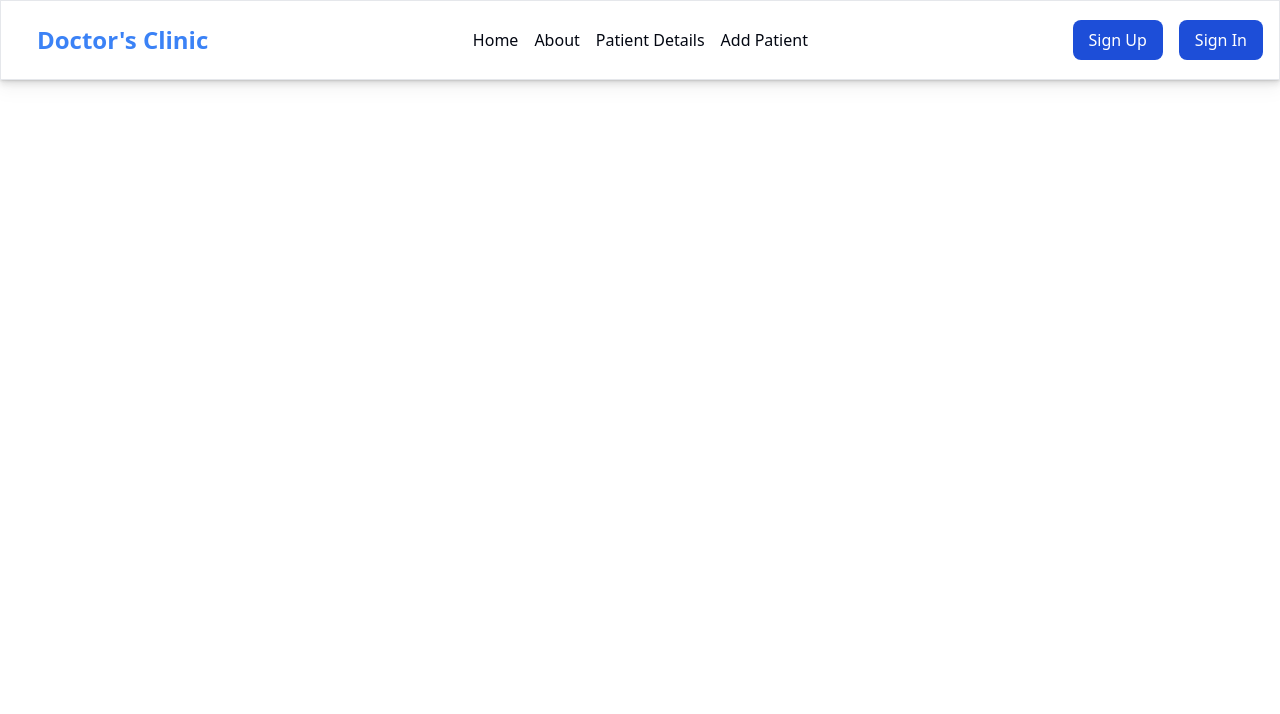
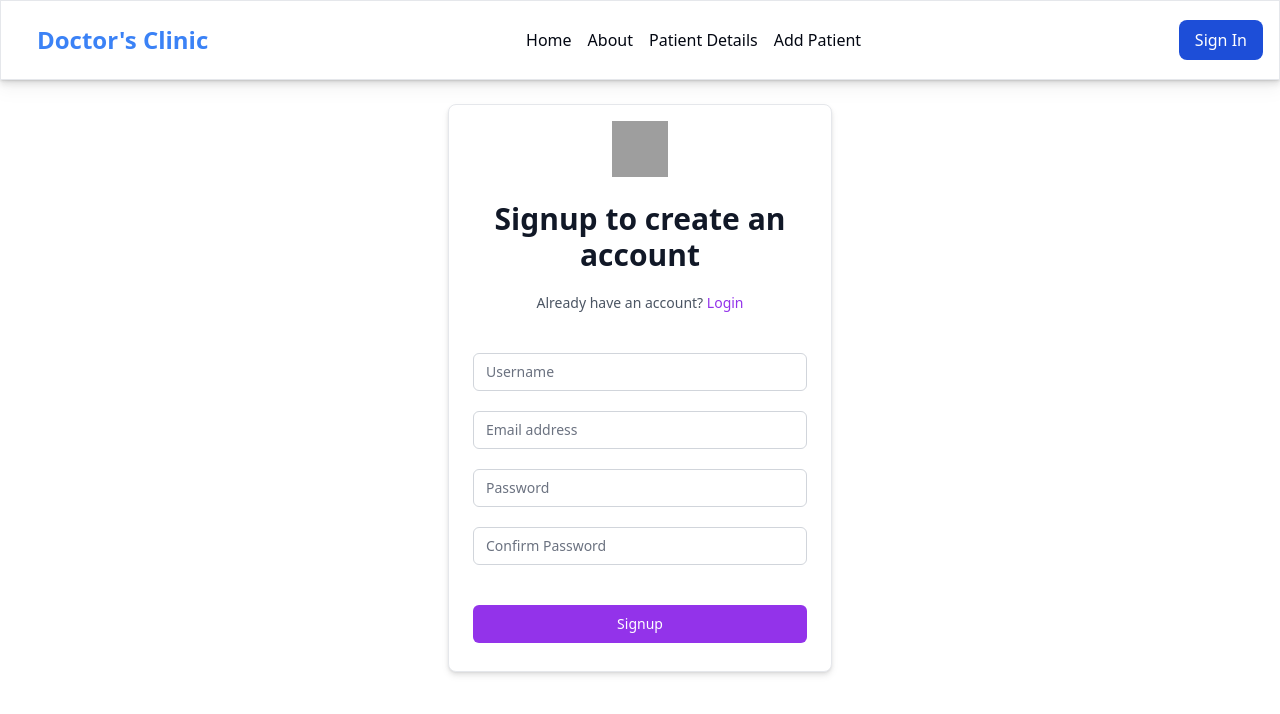
Before and after one commit to aryan-raj-raushan/hospital-data, a React (Create React App) app: page /signup in a window 1280 px wide. Shown: the top 714 px of the page. Built offline with nearby package versions, Linux system fonts and the light colour scheme; grey boxes are pictures that could not be loaded.

Commit message:
add login page

```diff
--- a/src/App.tsx
+++ b/src/App.tsx
@@ -12,6 +12,10 @@ import { library } from '@fortawesome/fontawesome-svg-core'
 import { fab } from '@fortawesome/free-brands-svg-icons'
 import { fas } from '@fortawesome/free-solid-svg-icons'
 import { far } from '@fortawesome/free-regular-svg-icons'
+// import Login from "./component/Login/Login";
+// import SignUp from "./component/Login/SignUp";
+import SignUpPage from "./component/Login/SignUpPage";
+import LoginPage from "./component/Login/LoginPage";
 
 const App = () => {
   return (
@@ -23,6 +27,9 @@ const App = () => {
           <Route path="/about" element={<About />} />
           <Route path="/patients" element={<Patients />} />
           <Route path="/add-patients" element={<AddPatientDetails />} />
+          <Route path="/signup" element={<SignUpPage />} />
+          <Route path="/login" element={<LoginPage />} />
+
         </Routes>
       </div>
     </Router>
--- a/src/component/Home/footer/footer.tsx
+++ b/src/component/Home/footer/footer.tsx
@@ -1,9 +1,8 @@
 
 import { FontAwesomeIcon } from "@fortawesome/react-fontawesome";
-import React from "react";
 import { footerLinks, icons } from "../../Const/const";
 
-function Footer() {
+const Footer = () => {
   return (
     <div className="">
       <div className="flex flex-wrap justify-around px-28">
@@ -19,6 +18,8 @@ function Footer() {
                   href={item.link}
                   className="hover:scale-110 duration-300 transition-all ease-in-out"
                   key={index}
+                  target="_blank"
+                  rel="noopener noreferrer"
                 >
                   <FontAwesomeIcon icon={item.icon} size="lg" />
                 </a>
@@ -31,7 +32,9 @@ function Footer() {
             key={index}
             className="pb-4 flex flex-col gap-2 justify-between text-start"
           >
-            <h6 className="text-gray-700 text-base text-start">{section.title}</h6>
+            <h6 className="text-gray-700 text-base text-start">
+              {section.title}
+            </h6>
             <ul className="space-y-2">
               {section.links.map((link, linkIndex) => (
                 <li key={linkIndex}>
@@ -54,6 +57,6 @@ function Footer() {
       </div>
     </div>
   );
-}
+};
 
 export default Footer;
--- /dev/null
+++ b/src/component/Login/FormAction.tsx
@@ -0,0 +1,25 @@
+import React from "react";
+
+const FormAction = ({
+  handleSubmit,
+  type = "Button",
+  action = "submit",
+  text,
+}: any) => {
+  return (
+    <>
+      {type === "Button" ? (
+        <button
+          type={action}
+          className="group relative w-full flex justify-center py-2 px-4 border border-transparent text-sm font-medium rounded-md text-white bg-purple-600 hover:bg-purple-700 focus:outline-none focus:ring-2 focus:ring-offset-2 focus:ring-purple-500 mt-10"
+          onClick={handleSubmit} // Changed "onSubmit" to "onClick" for button click handling
+        >
+          {text}
+        </button>
+      ) : (
+        <></>
+      )}
+    </>
+  );
+};
+export default FormAction;
--- /dev/null
+++ b/src/component/Login/FormExtra.tsx
@@ -0,0 +1,27 @@
+import React from 'react';
+
+const FormExtra = () => {
+  return (
+    <div className="flex items-center justify-between">
+      <div className="flex items-center">
+        <input
+          id="remember-me"
+          name="remember-me"
+          type="checkbox"
+          className="h-4 w-4 text-purple-600 focus:ring-purple-500 border-gray-300 rounded"
+        />
+        <label htmlFor="remember-me" className="ml-2 block text-sm text-gray-900">
+          Remember me
+        </label>
+      </div>
+
+      <div className="text-sm">
+        <a href="/" className="font-medium text-purple-600 hover:text-purple-500">
+          Forgot your password?
+        </a>
+      </div>
+    </div>
+  );
+}
+
+export default FormExtra
--- /dev/null
+++ b/src/component/Login/Header.tsx
@@ -0,0 +1,37 @@
+import React from "react";
+import { Link } from "react-router-dom";
+
+export type HeaderPropType = {
+  heading: string;
+  paragraph: string;
+  linkName: any
+  linkUrl: any
+}
+
+const Header = ({ heading, paragraph, linkName, linkUrl = "/" }:HeaderPropType) => {
+  return (
+    <div className="pb-5">
+      <div className="flex justify-center">
+        <img
+          alt=""
+          className="h-14 w-14"
+          src="https://ik.imagekit.io/pibjyepn7p9/Lilac_Navy_Simple_Line_Business_Logo_CGktk8RHK.png?ik-sdk-version=javascript-1.4.3&updatedAt=1649962071315"
+        />
+      </div>
+      <h2 className="mt-6 text-center text-3xl font-extrabold text-gray-900">
+        {heading}
+      </h2>
+      <p className="text-center text-sm text-gray-600 mt-5">
+        {paragraph}{" "}
+        <Link
+          to={linkUrl}
+          className="font-medium text-purple-600 hover:text-purple-500"
+        >
+          {linkName}
+        </Link>
+      </p>
+    </div>
+  );
+};
+
+export default Header;
--- /dev/null
+++ b/src/component/Login/Input.tsx
@@ -0,0 +1,49 @@
+import React from "react";
+
+const fixedInputClass =
+  "rounded-md appearance-none relative block w-full px-3 py-2 border border-gray-300 placeholder-gray-500 text-gray-900 focus:outline-none focus:ring-purple-500 focus:border-purple-500 focus:z-10 sm:text-sm";
+
+export type InputPropType = {
+  handleChange: any;
+  value: any;
+  labelText?: string;
+  labelFor?: any;
+  id: any;
+  name: string;
+  type?: any;
+  isRequired: boolean;
+  placeholder?: string;
+  customClass?: string;
+};
+const Input = ({
+  handleChange,
+  value,
+  labelText,
+  labelFor,
+  id,
+  name,
+  type,
+  isRequired = false,
+  placeholder,
+  customClass,
+}: InputPropType) => {
+  return (
+    <div className="my-5">
+      <label htmlFor={labelFor} className="sr-only">
+        {labelText}
+      </label>
+      <input
+        onChange={handleChange}
+        value={value}
+        id={id}
+        name={name}
+        type={type}
+        required={isRequired}
+        className={`${fixedInputClass} ${customClass}`}
+        placeholder={placeholder}
+      />
+    </div>
+  );
+};
+
+export default Input;
--- /dev/null
+++ b/src/component/Login/Login.tsx
@@ -0,0 +1,68 @@
+import React, { useState } from "react";
+import Input from "./Input";
+import { loginFields } from "../Const/const";
+import FormAction from "./FormAction";
+import FormExtra from "./FormExtra";
+
+const fields = loginFields;
+const fieldsState: any = {};
+fields.forEach((field: any) => (fieldsState[field.id] = ""));
+
+const Login = () => {
+  const [loginState, setLoginState] = useState(fieldsState);
+
+  const handleChange = (e: any) => {
+    setLoginState({ ...loginState, [e.target.id]: e.target.value });
+  };
+
+  const handleSubmit = (e: any) => {
+    e.preventDefault();
+    authenticateUser();
+  };
+  const apiKey = 1234
+
+  //Handle Login API Integration here
+  const authenticateUser = () =>{
+
+
+    const endpoint=`https://api.loginradius.com/identity/v2/auth/login?apikey=${apiKey}`;
+     fetch(endpoint,
+         {
+         method:'POST',
+         headers: {
+         'Content-Type': 'application/json'
+         },
+         body:JSON.stringify(loginFields)
+         }).then(response=>response.json())
+         .then(data=>{
+            //API Success from LoginRadius Login API
+         })
+         .catch(error=>console.log(error))
+
+}
+
+  return (
+    <form className="space-y-6">
+      <div className="space-y-2">
+        {fields.map((field) => (
+          <Input
+            key={field.id}
+            handleChange={handleChange}
+            value={loginState[field.id]}
+            labelText={field.labelText}
+            labelFor={field.labelFor}
+            id={field.id}
+            name={field.name}
+            type={field.type}
+            isRequired={field.isRequired}
+            placeholder={field.placeholder}
+          />
+        ))}
+      </div>
+      <FormExtra />
+      <FormAction handleSubmit={handleSubmit} text="Login" />
+    </form>
+  );
+};
+
+export default Login;
--- /dev/null
+++ b/src/component/Login/LoginPage.tsx
@@ -0,0 +1,20 @@
+import Header from "./Header";
+import Login from "./Login";
+
+const LoginPage = () => {
+  return (
+    <div className="w-full bg-white pt-14 flex justify-center items-center">
+      <div className="bg-white flex flex-col border border-gray-200 rounded-lg shadow-sm justify-center w-80 px-6 pt-4 pb-7">
+        <Header
+          heading="Login to your account"
+          paragraph="Don't have an account yet? "
+          linkName="Signup"
+          linkUrl="/signup"
+        />
+        <Login />
+      </div>
+    </div>
+  );
+};
+
+export default LoginPage;
--- /dev/null
+++ b/src/component/Login/SignUp.tsx
@@ -0,0 +1,49 @@
+import React, { useState } from "react";
+import FormAction from "./FormAction";
+import Input from "./Input";
+import { signupFields } from "../Const/const";
+
+const fields = signupFields;
+const fieldsState: any = {};
+
+fields.forEach((field: any) => (fieldsState[field.id] = ""));
+
+export default function Signup() {
+  const [signupState, setSignupState] = useState(fieldsState);
+
+  const handleChange = (e: any) =>
+    setSignupState({ ...signupState, [e.target.id]: e.target.value });
+
+  const handleSubmit = (e: any) => {
+    e.preventDefault();
+    console.log(signupState);
+    createAccount();
+  };
+
+  // Handle Signup API Integration here
+  const createAccount = () => {
+    // Implement your signup API integration here
+  };
+
+  return (
+    <form className="space-y-6" onSubmit={handleSubmit}>
+      <div className="">
+        {fields.map((field) => (
+          <Input
+            key={field.id}
+            handleChange={handleChange}
+            value={signupState[field.id]}
+            labelText={field.labelText}
+            labelFor={field.labelFor}
+            id={field.id}
+            name={field.name}
+            type={field.type}
+            isRequired={field.isRequired}
+            placeholder={field.placeholder}
+          />
+        ))}
+        <FormAction handleSubmit={handleSubmit} text="Signup" />
+      </div>
+    </form>
+  );
+}
--- /dev/null
+++ b/src/component/Login/SignUpPage.tsx
@@ -0,0 +1,21 @@
+import React from "react";
+import Signup from "./SignUp";
+import Header from "./Header";
+
+const SignUpPage = () => {
+  return (
+    <div className="w-full bg-white pt-6 flex justify-center items-center">
+      <div className="bg-white flex flex-col border border-gray-200 rounded-lg shadow-sm drop-shadow-md justify-center w-96 px-6 pt-4 pb-7">
+        <Header
+          heading="Signup to create an account"
+          paragraph="Already have an account? "
+          linkName="Login"
+          linkUrl="/login"
+        />
+        <Signup />
+      </div>
+    </div>
+  );
+};
+
+export default SignUpPage;
--- a/src/component/Navbar/Navbar.tsx
+++ b/src/component/Navbar/Navbar.tsx
@@ -1,6 +1,6 @@
 import { FontAwesomeIcon } from "@fortawesome/react-fontawesome";
 import { useState } from "react";
-import { Link, NavLink } from "react-router-dom";
+import { Link, NavLink, useNavigate } from "react-router-dom";
 import {
   faHouseChimney,
   faUser,
@@ -39,6 +39,8 @@ const Navbar = () => {
       setMobileMenuOpen(!mobileMenuOpen);
     }
   };
+
+  const navigate = useNavigate()
 
   return (
     <nav className="bg-white border drop-shadow-lg shadow px-4 py-2 flex justify-between items-center md:h-20 relative">
@@ -91,10 +93,10 @@ const Navbar = () => {
 
       {/* Sign Up and Sign In */}
       <div className="hidden md:flex space-x-4">
-        <button className="transition duration-300 bg-blue-700 hover:bg-blue-600 text-white px-4 py-2 rounded-lg hover:scale-110">
+        {/* <button onClick={()=> navigate("/signup")} className="transition duration-300 bg-blue-700 hover:bg-blue-600 text-white px-4 py-2 rounded-lg hover:scale-110">
           Sign Up
-        </button>
-        <button className="transition duration-300 bg-blue-700 hover:bg-blue-600 text-white px-4 py-2 rounded-lg hover:scale-110">
+        </button> */}
+        <button onClick={()=> navigate("/login")} className="transition duration-300 bg-blue-700 hover:bg-blue-600 text-white px-4 py-2 rounded-lg hover:scale-110">
           Sign In
         </button>
       </div>
```
Also changed, not shown: src/component/Const/const.tsx (+79 -11 lines).
